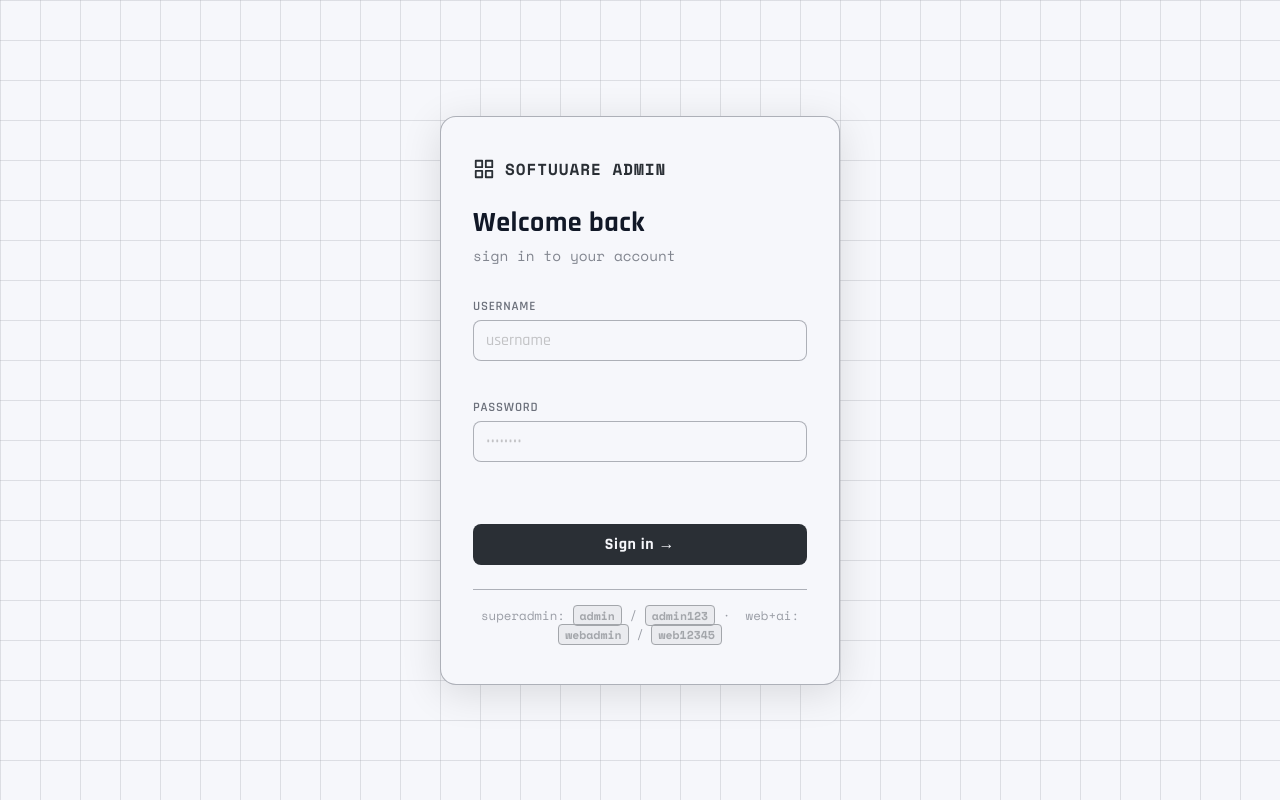
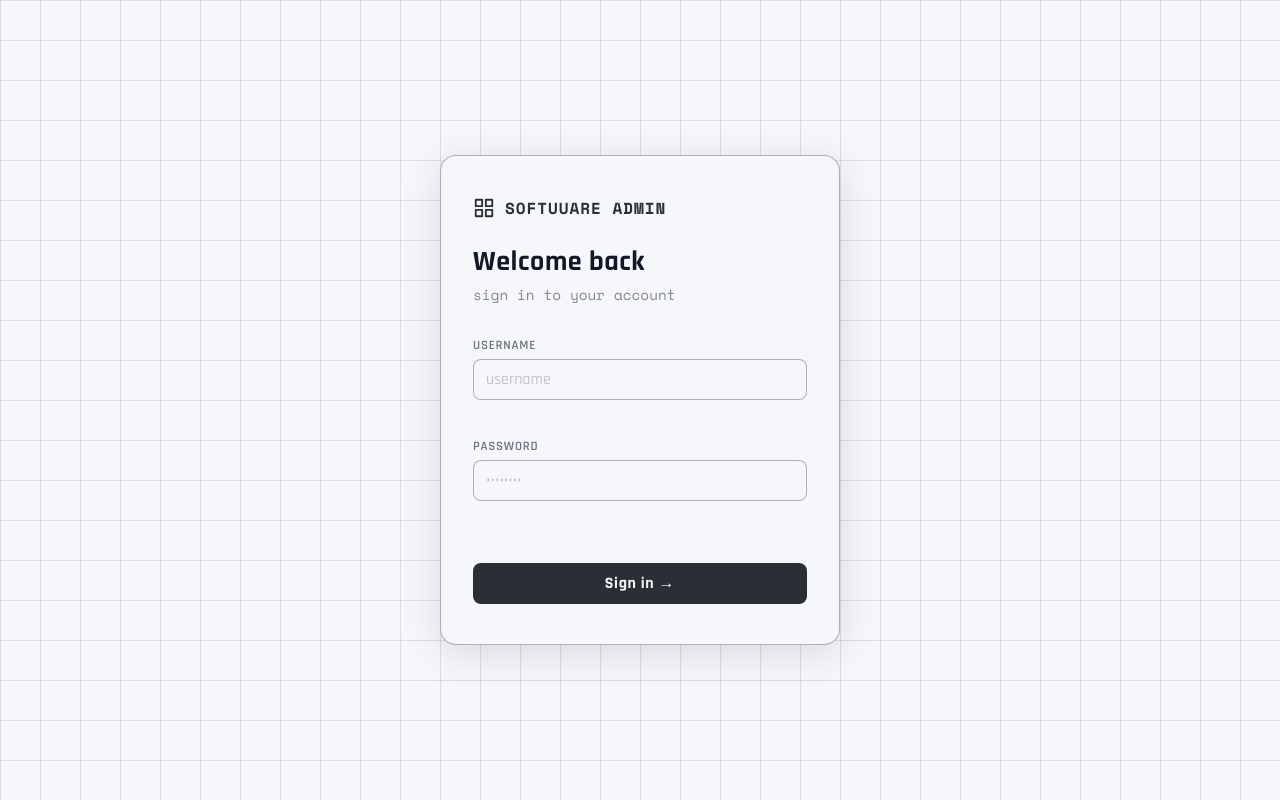
Before and after one commit to MARWAN-elmasrry/Software-House, a React (Vite) app in the folder client/: page /admin in a window 1280 px wide. Built offline with nearby package versions, Linux system fonts and the light colour scheme.

Commit message:
remove the admin meta

```diff
--- a/client/src/Pages/admin/admin.jsx
+++ b/client/src/Pages/admin/admin.jsx
@@ -344,12 +344,6 @@ const LoginPage = ({ onSuccess }) => {
           {status === "success" && (
             <div className="login-feedback login-feedback--success">{message}</div>
           )}
-
-          <hr className="login-divider" />
-          <div className="login-meta">
-            superadmin: <code>admin</code> / <code>admin123</code>
-            &nbsp;·&nbsp; web+ai: <code>webadmin</code> / <code>web12345</code>
-          </div>
         </div>
       </div>
     </>
```
